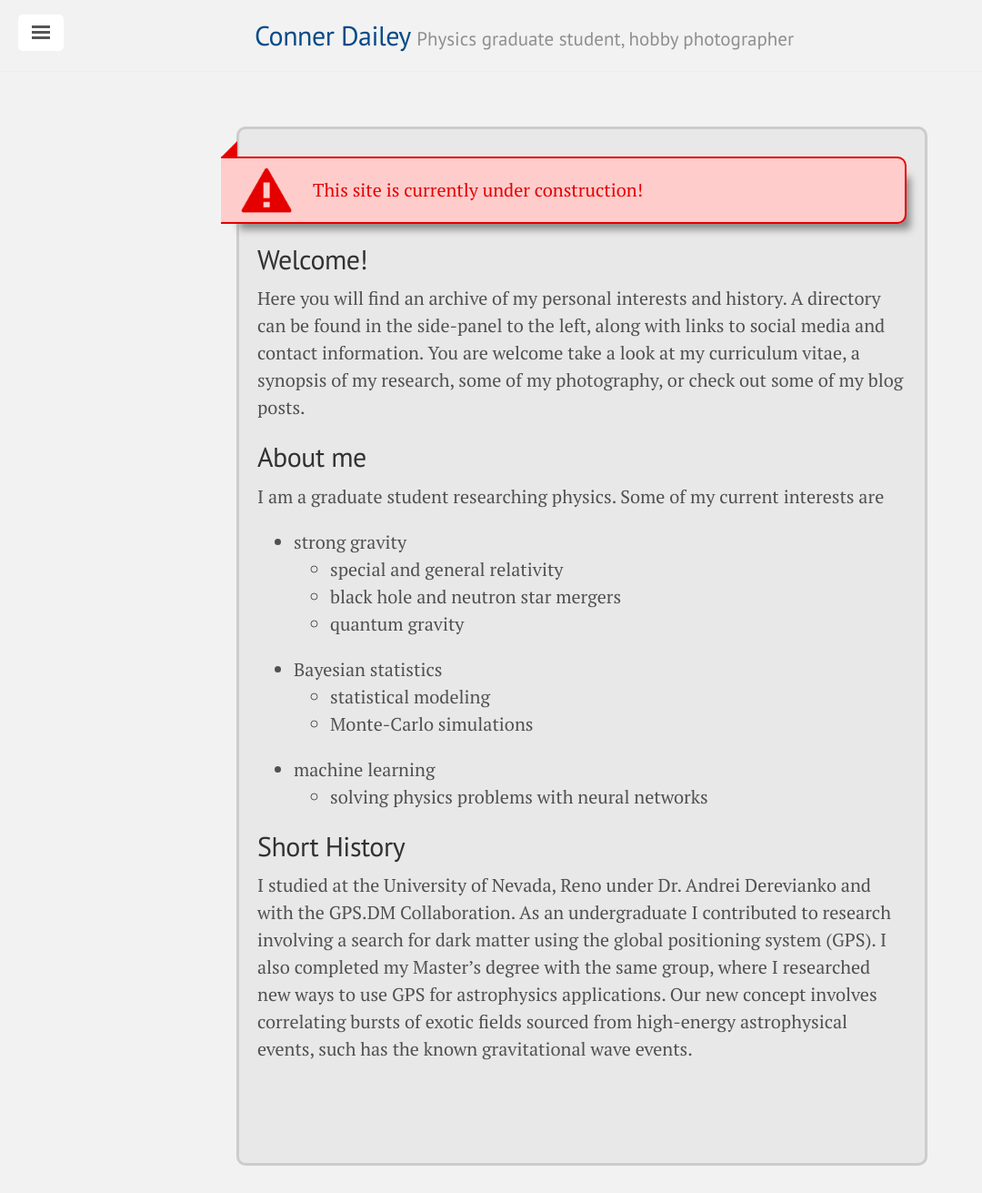
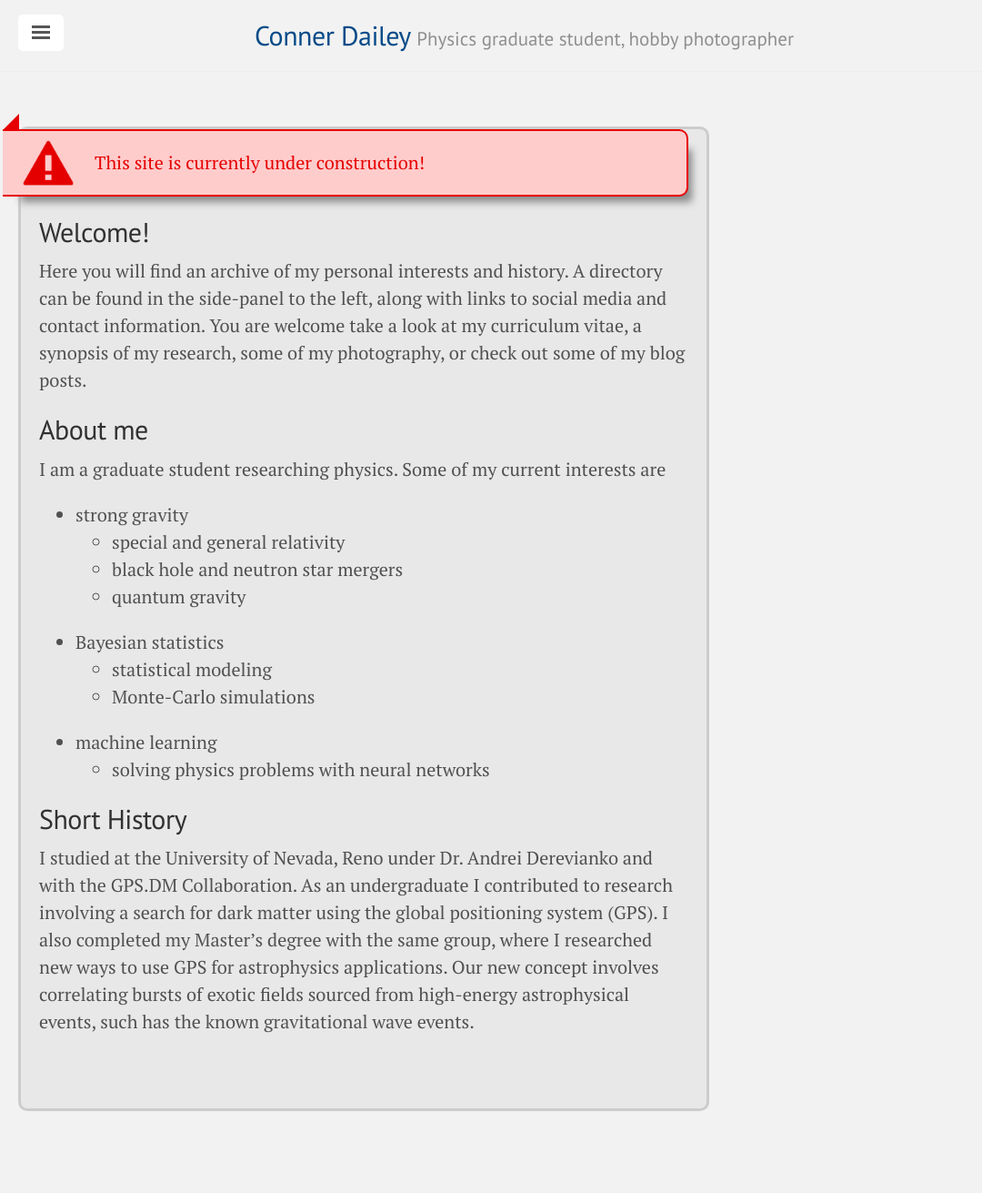
Before and after one commit to TakeTwiceDailey/TakeTwiceDailey.github.io, a Jekyll site: the page built from index.md, in a window 1280 px wide. Shown: the whole page at 91% size, without its empty margins (0-1080 px from the left). Built offline with Jekyll 4.4.1, drawn with Linux system fonts in a browser that asks for light colours; nearby versions of some CDN libraries; after the commit the page ends 1241 px from its top, so only the background shows below that.

Commit message:
changed margins in container

```diff
--- a/_layouts/default.html
+++ b/_layouts/default.html
@@ -20,12 +20,9 @@
       </div>
 
       <div class="container content"
-      style="background-color:#e8e8e8;border-radius:10px;border:3px solid #cccccc">
-        <br>
+      style="background-color:#e8e8e8;margin:1rem;border-radius:10px;border:3px solid #cccccc">
         {{ content }}
-        <br>
       </div>
-      <br>
     </div>
 
     <label for="sidebar-checkbox" class="sidebar-toggle"></label>
```
